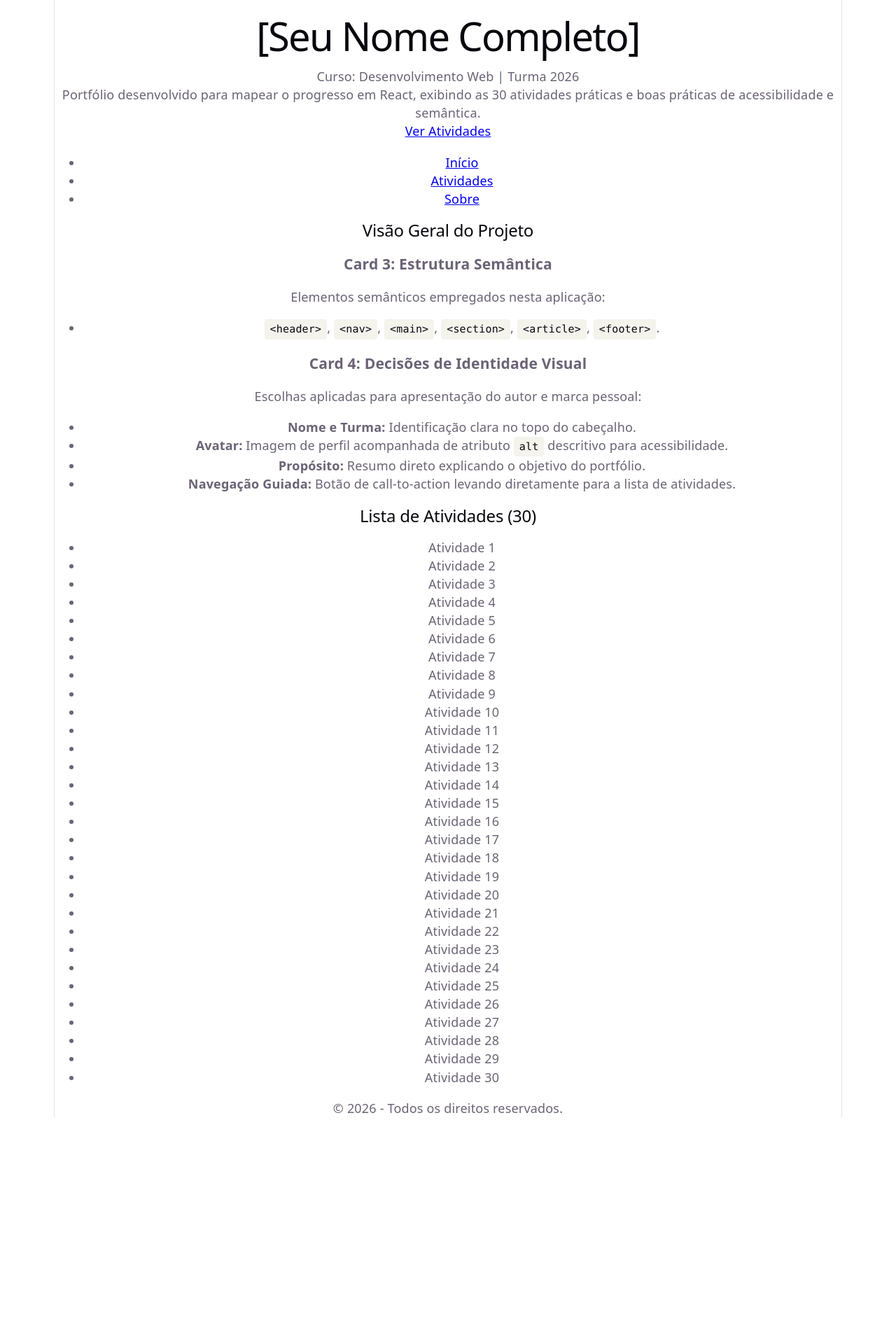
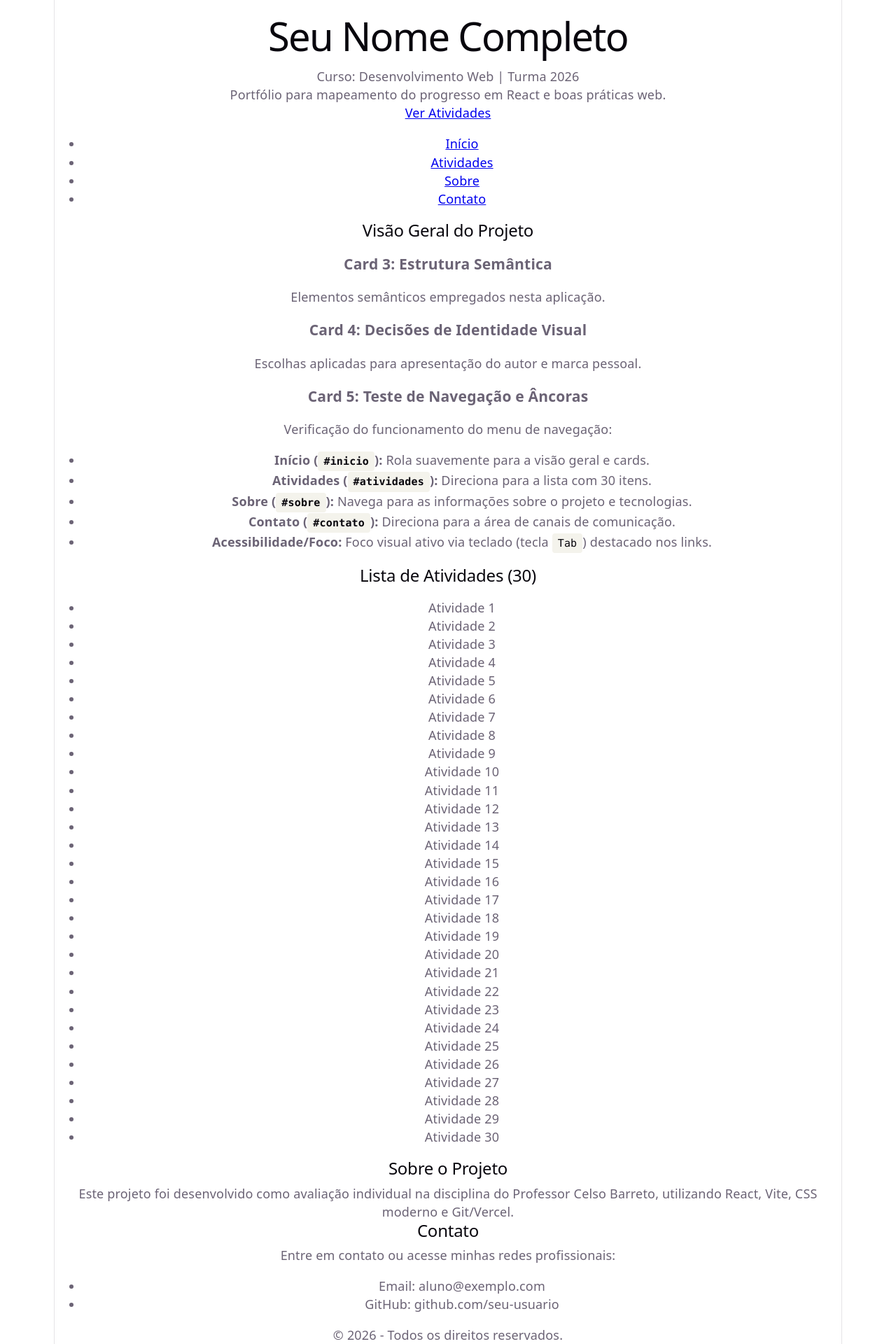
Before and after one commit to juliagaglianone/react-learning, a React (Vite) app: page / in a window 1280 px wide. Shown: the part 120-2040 px from the top of the page at 70% size. Before the commit the page ends 1716 px from the top, so only its background shows below. Built offline with nearby package versions, Linux system fonts and the light colour scheme.

Commit message:
feat: implementar menu de naveção

```diff
--- a/src/App.jsx
+++ b/src/App.jsx
@@ -1,70 +1,75 @@
 import React from 'react';
-import './App.css'; // Mantenha ou adicione seus estilos aqui
+import './App.css';
 
 export default function App() {
   const atividades = Array.from({ length: 30 }, (_, i) => `Atividade ${i + 1}`);
 
   return (
     <div className="app-container">
-      {/* 1. Cabeçalho com Identidade */}
+      {/* Cabeçalho e Menu de Navegação */}
       <header className="header-container">
         <div className="profile-info">
           <img
             src="https://via.placeholder.com/120"
-            alt="Foto de perfil de [Seu Nome], desenvolvedor do portfólio"
+            alt="Foto de perfil do desenvolvedor"
             className="avatar"
           />
           <div>
-            <h1>[Seu Nome Completo]</h1>
+            <h1>Seu Nome Completo</h1>
             <p className="subtitle">Curso: Desenvolvimento Web | Turma 2026</p>
             <p className="description">
-              Portfólio desenvolvido para mapear o progresso em React,
-              exibindo as 30 atividades práticas e boas práticas de acessibilidade e semântica.
+              Portfólio para mapeamento do progresso em React e boas práticas web.
             </p>
-            {/* Botão direcionando à seção de atividades */}
             <a href="#atividades" className="btn-primary">
               Ver Atividades
             </a>
           </div>
         </div>
 
-        <nav>
+        {/* Menu de Navegação por Âncoras */}
+        <nav className="navbar">
           <ul>
             <li><a href="#inicio">Início</a></li>
             <li><a href="#atividades">Atividades</a></li>
             <li><a href="#sobre">Sobre</a></li>
+            <li><a href="#contato">Contato</a></li>
           </ul>
         </nav>
       </header>
 
-      {/* 2. Conteúdo Principal */}
+      {/* Conteúdo Principal */}
       <main>
+        {/* Seção Início */}
         <section id="inicio">
           <h2>Visão Geral do Projeto</h2>
 
-          {/* Card 3 (Mantenha o card da etapa anterior) */}
+          {/* Card 3 (Estrutura Semântica) */}
           <article className="card-evidencia">
             <h3>Card 3: Estrutura Semântica</h3>
-            <p>Elementos semânticos empregados nesta aplicação:</p>
-            <ul>
-              <li><code>&lt;header&gt;</code>, <code>&lt;nav&gt;</code>, <code>&lt;main&gt;</code>, <code>&lt;section&gt;</code>, <code>&lt;article&gt;</code>, <code>&lt;footer&gt;</code>.</li>
-            </ul>
+            <p>Elementos semânticos empregados nesta aplicação.</p>
           </article>
 
-          {/* Card 4: Escolhas de Identidade */}
+          {/* Card 4 (Identidade Visual) */}
           <article className="card-evidencia">
             <h3>Card 4: Decisões de Identidade Visual</h3>
-            <p>Escolhas aplicadas para apresentação do autor e marca pessoal:</p>
+            <p>Escolhas aplicadas para apresentação do autor e marca pessoal.</p>
+          </article>
+
+          {/* Card 5: Resultado do Teste do Menu e Links */}
+          <article className="card-evidencia">
+            <h3>Card 5: Teste de Navegação e Âncoras</h3>
+            <p>Verificação do funcionamento do menu de navegação:</p>
             <ul>
-              <li><strong>Nome e Turma:</strong> Identificação clara no topo do cabeçalho.</li>
-              <li><strong>Avatar:</strong> Imagem de perfil acompanhada de atributo <code>alt</code> descritivo para acessibilidade.</li>
-              <li><strong>Propósito:</strong> Resumo direto explicando o objetivo do portfólio.</li>
-              <li><strong>Navegação Guiada:</strong> Botão de call-to-action levando diretamente para a lista de atividades.</li>
+              <li><strong>Início (<code>#inicio</code>):</strong> Rola suavemente para a visão geral e cards.</li>
+              <li><strong>Atividades (<code>#atividades</code>):</strong> Direciona para a lista com 30 itens.</li>
+              <li><strong>Sobre (<code>#sobre</code>):</strong> Navega para as informações sobre o projeto e tecnologias.</li>
+              <li><strong>Contato (<code>#contato</code>):</strong> Direciona para a área de canais de comunicação.</li>
+              <li><strong>Acessibilidade/Foco:</strong> Foco visual ativo via teclado (tecla <code>Tab</code>) destacado nos links.</li>
             </ul>
           </article>
         </section>
 
-        {/* Seção das 30 Atividades */}
+        {/* Seção Atividades */}
         <section id="atividades">
           <h2>Lista de Atividades (30)</h2>
           <ul className="lista-atividades">
@@ -75,6 +80,25 @@ export default function App() {
             ))}
           </ul>
         </section>
+
+        {/* Seção Sobre */}
+        <section id="sobre">
+          <h2>Sobre o Projeto</h2>
+          <p>
+            Este projeto foi desenvolvido como avaliação individual na disciplina do Professor Celso Barreto,
+            utilizando React, Vite, CSS moderno e Git/Vercel.
+          </p>
+        </section>
+
+        {/* Seção Contato */}
+        <section id="contato">
+          <h2>Contato</h2>
+          <p>Entre em contato ou acesse minhas redes profissionais:</p>
+          <ul>
+            <li>Email: aluno@exemplo.com</li>
+            <li>GitHub: github.com/seu-usuario</li>
+          </ul>
+        </section>
       </main>
 
       <footer>
```
